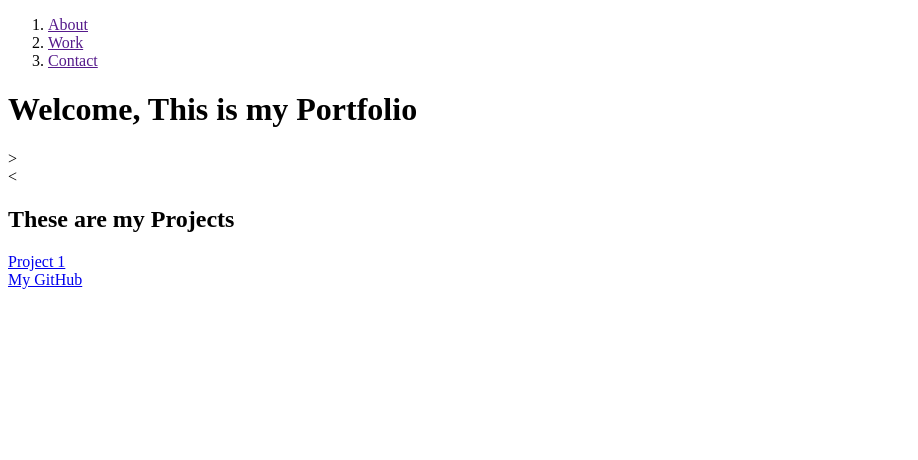
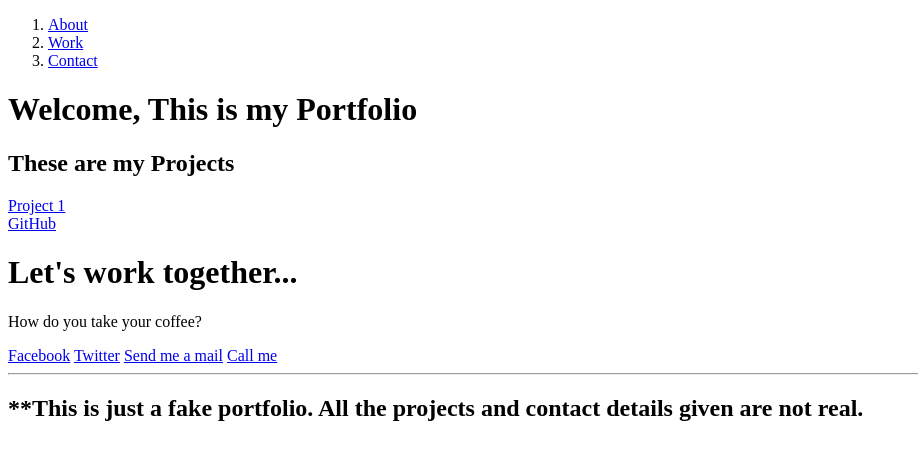
Before and after one commit to Edungit/Microverse-Portfolio, a plain HTML site: page index.html in a window 1280 px wide. Shown: the whole page, without its empty margins (0-918 px from the left). Drawn offline with Linux system fonts and the light colour scheme.

Commit message:
update
updated

```diff
--- a/index.html
+++ b/index.html
@@ -9,29 +9,54 @@
   <body>
     <script src="https://cdn.freecodecamp.org/testable-projects-fcc/v1/bundle.js"></script>
 <nav id="navbar">
-<ol>
-  <li><a href ="" >About </a> </li>
-  <li><a href ="" >Work </a> </li>
-  <li><a href ="" >Contact </a> </li>
+  <ol>
+    <li><a href ="projects" >About </a> </li>
+    <li><a href ="#" >Work </a> </li>
+    <li><a href ="#" >Contact </a> </li>
 </ol>
 
 </nav>
     <div class="container">
 <div id="welcome-section">
-<h1>Welcome, This is my Portfolio</h1>>
+<h1>Welcome, This is my Portfolio</h1>
 </div>
-<div id= "projects" class="project">
-  <<h2 class = "project-title"> These are my Projects</h2>
+<div id= "projects">
+  <div class = "project-tile">
+  <h2>These are my Projects </h2>
+</div>
   <div class="project-link">
     <a class = "link" href = "#" > Project 1 </a>
   </div>
 </div>
+<a id = "profile-link" href="https://github.com/Edungit" target="_blank"> GitHub</a>
 <div id = "profile-link" class="profile-link">
-<a href="https://github.com/Edungit" target="_blank"> My GitHub</a>
-
+  <div class="info">
+    <h1>Let's work together... </h1>
+      </div>
+      <div class="newcode">
+        <p>How do you take your coffee?</p>
+      </div>
+  <a href="facebook.com">Facebook</a>
+  <a href="Twitter.com">Twitter</a>
+  <a href="gmail.com">Send me a mail</a>
+  <a href="08125827781">Call me</a>
 </div>
 
-</div>
+
+<hr>
+<footer id="myprofile-link">
+
+  <h2>**This is just a fake portfolio. All the projects and contact details given are not real.</h2>
+
+
+
+
+
+
+</footer>
+
     <script  src="js/index.js"></script>
+
+
   </body>
 </html>
```
